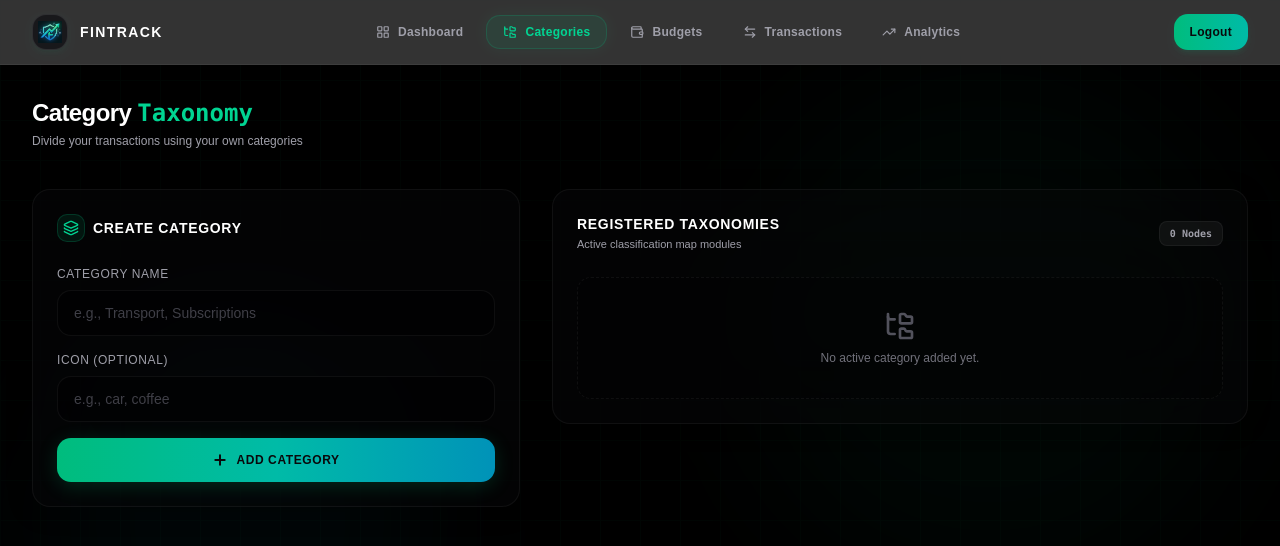
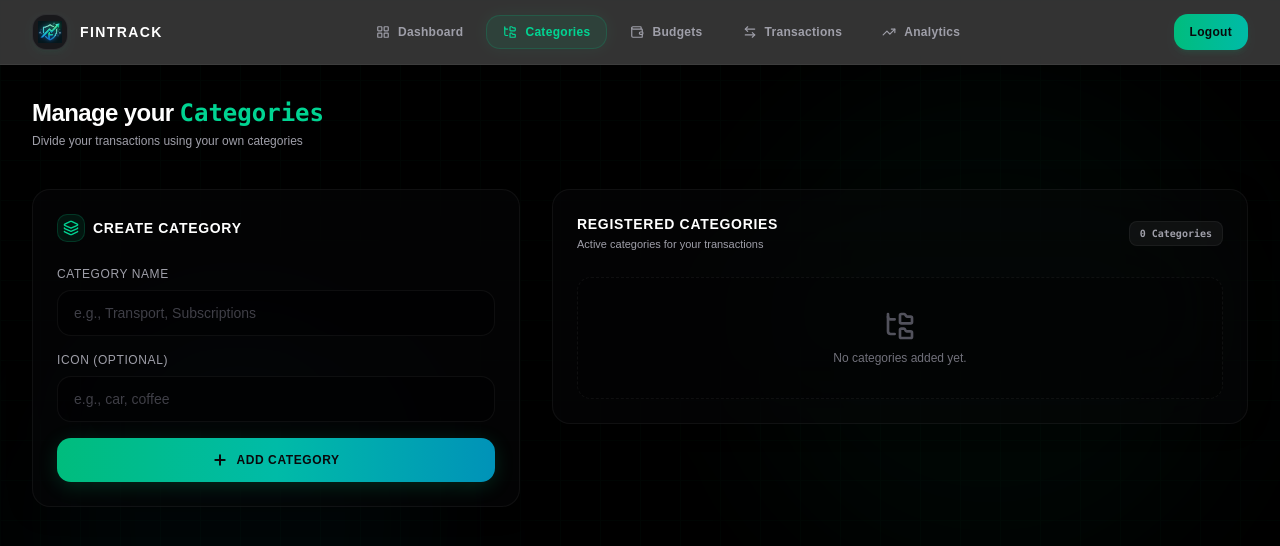
Before and after one commit to Md-suhail07-code/Finance-Tracker, a React (Vite) app in the folder Frontend/: page /categories in a window 1280 px wide. Shown: the top 546 px of the page. Built offline with nearby package versions, Linux system fonts and the light colour scheme.

Commit message:
refactor: replace fancy words with simpler wording

```diff
--- a/Frontend/src/pages/Categories.tsx
+++ b/Frontend/src/pages/Categories.tsx
@@ -46,7 +46,6 @@ const Categories: React.FC = () => {
   const { categories } = useAppSelector((state: RootState) => state.categories);
   const API_URL = `${API_BASE_URL}/categories`;
 
-  // Fetch categories on mount
   useEffect(() => {
     const fetchCategories = async () => {
       try {
@@ -54,7 +53,7 @@ const Categories: React.FC = () => {
           headers: { Authorization: `Bearer ${token}` },
         });
         if (res.data.success) {
-          dispatch(setCategories(res.data.categories)); // expects array
+          dispatch(setCategories(res.data.categories));
         }
       } catch (error) {
         toast.error("Failed to fetch categories");
@@ -63,7 +62,6 @@ const Categories: React.FC = () => {
     if (token) fetchCategories();
   }, [token, dispatch]);
 
-  // Create handler
   const handleCreateCategory = async (e: React.FormEvent) => {
     e.preventDefault();
     if (!name.trim()) return toast.error("Name is required");
@@ -88,7 +86,6 @@ const Categories: React.FC = () => {
     }
   };
 
-  // Delete handler
   const handleDeleteCategory = async (id: string) => {
     try {
       const res = await axios.delete(`${API_URL}/${id}`, {
@@ -103,14 +100,12 @@ const Categories: React.FC = () => {
     }
   };
 
-  // Enable inline editing mode
   const startEditing = (category: Category) => {
     setEditingId(category.id);
     setEditName(category.name);
     setEditIcon(category.icon || "");
   };
 
-  // Save updated category
   const handleUpdateCategory = async (id: string) => {
     if (!editName.trim()) return toast.error("Name is required");
 
@@ -156,9 +151,9 @@ const Categories: React.FC = () => {
         {/* Upper Heading Contextual Bar */}
         <section className="pb-2">
           <h1 className="text-xl sm:text-2xl font-bold tracking-tight text-white">
-            Category{" "}
+            Manage your{" "}
             <span className="text-emerald-400 font-mono tracking-normal">
-              Taxonomy
+              Categories
             </span>
           </h1>
           <p className="text-xs text-zinc-400 mt-1">
@@ -221,14 +216,14 @@ const Categories: React.FC = () => {
             <div className="flex justify-between items-center mb-6">
               <div>
                 <h2 className="text-sm font-bold uppercase tracking-wider text-white">
-                  Registered Taxonomies
+                  Registered Categories
                 </h2>
                 <p className="text-[11px] text-zinc-400 mt-0.5">
-                  Active classification map modules
+                  Active categories for your transactions
                 </p>
               </div>
               <span className="text-[10px] font-bold font-mono bg-white/5 px-2.5 py-1 rounded-md border border-white/5 text-zinc-400">
-                {categories.length} Nodes
+                {categories.length} Categories
               </span>
             </div>
 
@@ -238,7 +233,7 @@ const Categories: React.FC = () => {
                 <div className="flex flex-col items-center justify-center text-center p-8 border border-dashed border-white/5 rounded-xl bg-black/20">
                   <FolderTree className="w-8 h-8 text-zinc-600 mb-2" />
                   <p className="text-xs font-medium text-zinc-500">
-                    No active category added yet.
+                    No categories added yet.
                   </p>
                 </div>
               ) : (
```
